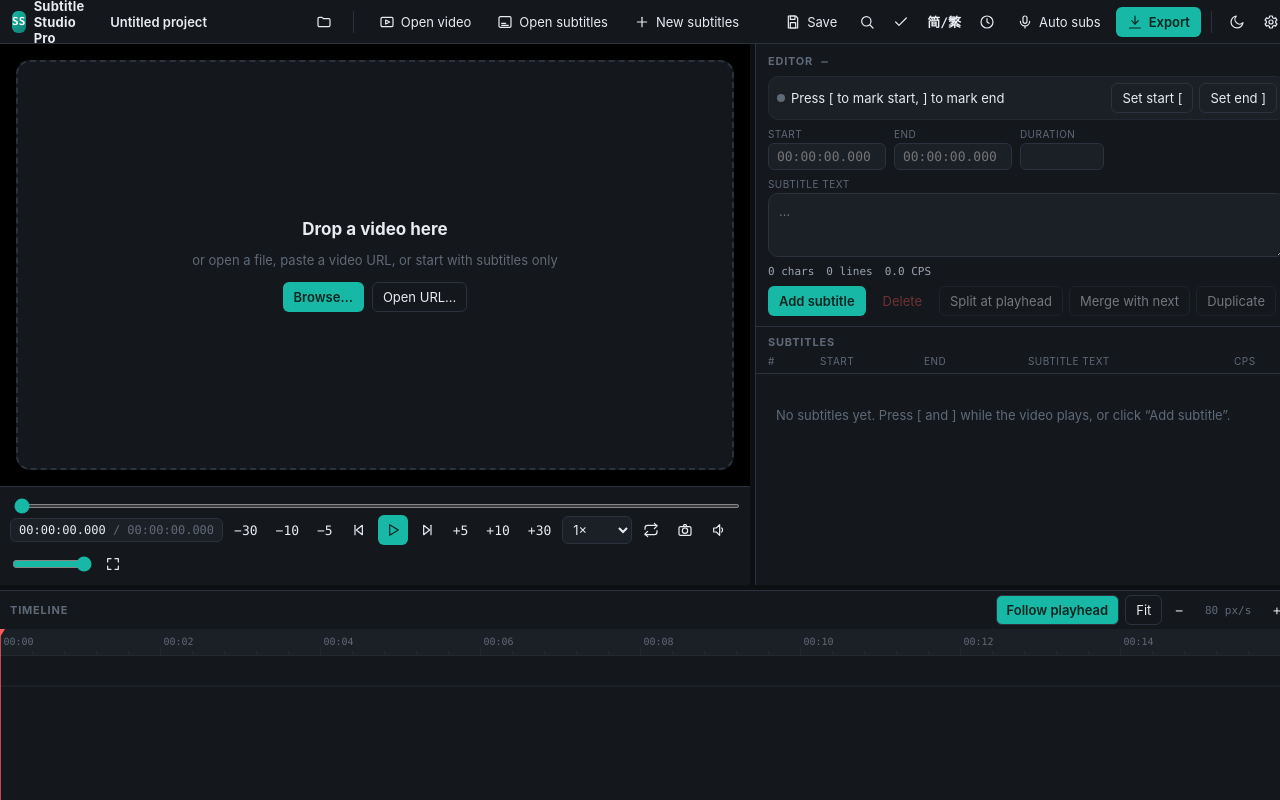
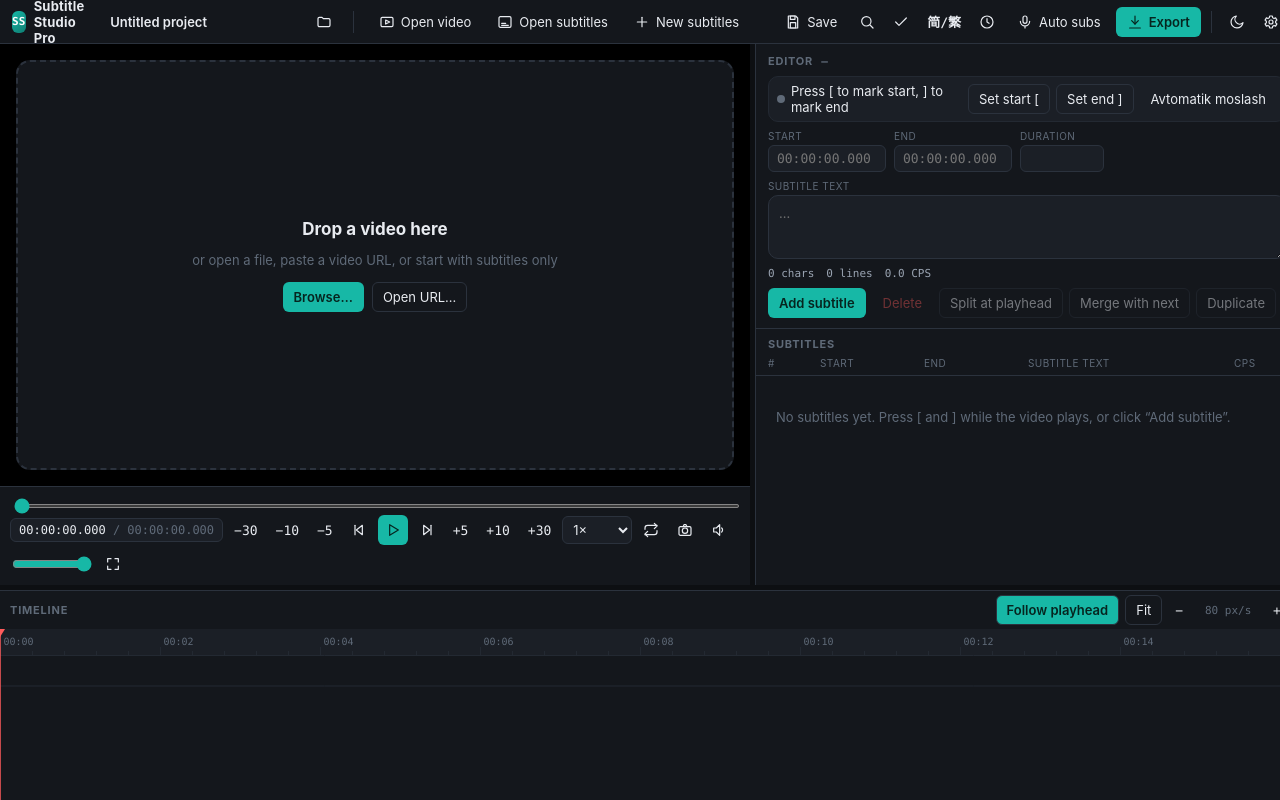
Before and after one commit to SamDCHTI-Konfutsiy/catch-captions, a plain HTML site: page index.html in a window 1280 px wide. Drawn offline with Linux system fonts and the light colour scheme.

Commit message:
Update index.html

```diff
--- a/index.html
+++ b/index.html
@@ -96,6 +96,7 @@
           <span id="capTc" class="cap-tc"></span>
           <button id="btnMarkStart" class="btn outline" data-i18n="set_start">Set start [</button>
           <button id="btnMarkEnd" class="btn outline" data-i18n="set_end">Set end ]</button>
+          <button id="btnSyncAuto" class="btn">Avtomatik moslash</button>
         </div>
         <div class="ed-times">
           <div class="field"><label for="edStart" data-i18n="start">Start</label><input id="edStart" class="tc-input" placeholder="00:00:00.000" disabled></div>
```
